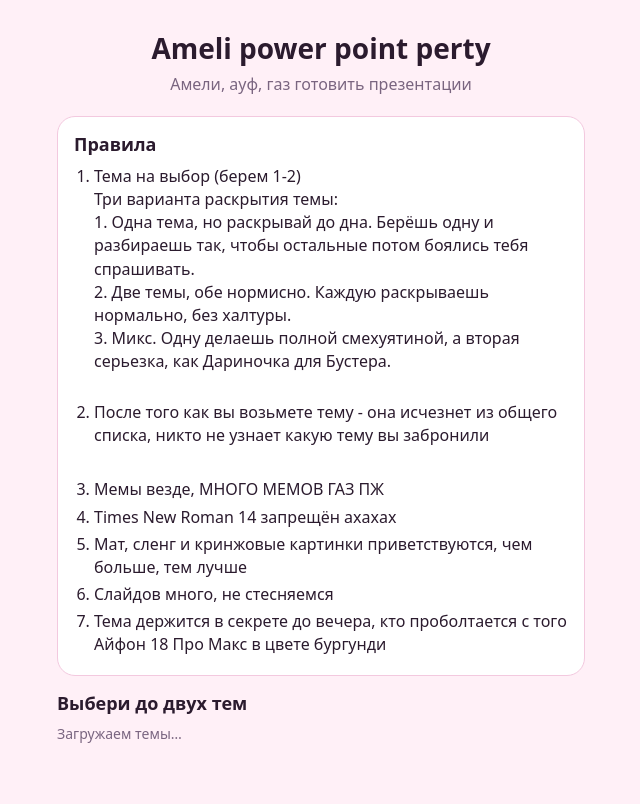
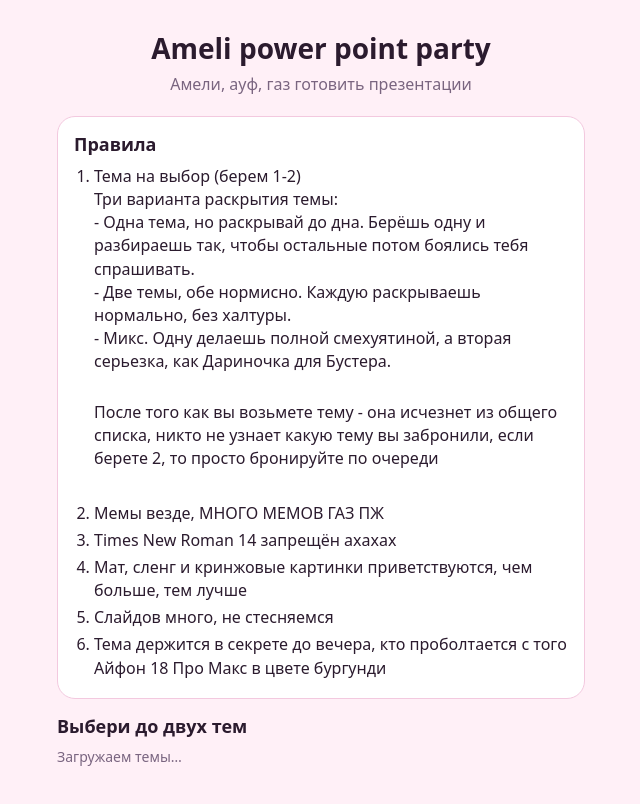
Before and after one commit to n6fwws4bmp-ux/Ameli-powerpoint-party, a plain HTML site: page index.html in a window 1280 px wide. Shown: the whole page, without its empty margins (319-959 px from the left). Drawn offline with Linux system fonts and the light colour scheme; no server answers.

Commit message:
Update index.html

```diff
--- a/index.html
+++ b/index.html
@@ -33,7 +33,7 @@ ol.rules li{margin:4px 0}
 </head>
 <body>
 <main>
-  <h1>Аmeli power point perty</h1>
+  <h1>Аmeli power point party</h1>
   <p class="sub">Амели, ауф, газ готовить презентации</p>
 
   <div class="card">
@@ -41,11 +41,11 @@ ol.rules li{margin:4px 0}
     <ol class="rules">
       <li>Тема на выбор (берем 1-2)<br>
         Три варианта раскрытия темы:<br>
-        1.  Одна тема, но раскрывай до дна. Берёшь одну и разбираешь так, чтобы остальные потом боялись тебя спрашивать.<br>
-        2.  Две темы, обе нормисно. Каждую раскрываешь нормально, без халтуры.<br>
-        3.  Микс. Одну делаешь полной смехуятиной, а вторая серьезка, как Дариночка для Бустера.<br>
+        -  Одна тема, но раскрывай до дна. Берёшь одну и разбираешь так, чтобы остальные потом боялись тебя спрашивать.<br>
+        -  Две темы, обе нормисно. Каждую раскрываешь нормально, без халтуры.<br>
+        -  Микс. Одну делаешь полной смехуятиной, а вторая серьезка, как Дариночка для Бустера.<br>
         <br>
-      <li>После того как вы возьмете тему - она исчезнет из общего списка, никто не узнает какую тему вы забронили</li>
+      <li style="display:block">После того как вы возьмете тему - она исчезнет из общего списка, никто не узнает какую тему вы забронили, если берете 2, то просто бронируйте по очереди</li>
       <br>
       <li>Мемы везде, МНОГО МЕМОВ ГАЗ ПЖ</li>
       <li>Times New Roman 14 запрещён ахахах</li>
```
